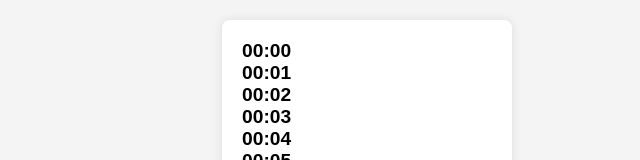
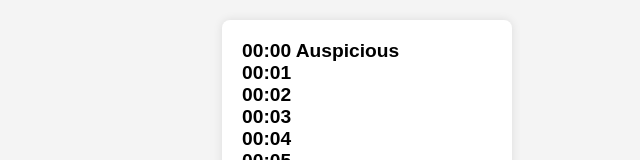
Before and after one commit to vpteruel/comp1073-24f-13157, a plain HTML site: page assignment-2/index.html in a window 1280 px wide. Shown: the top 160 px of the page, without its empty margins (273-913 px from the left). Drawn offline with Linux system fonts and the light colour scheme; a web font is replaced by a local one.

Commit message:
add 00:00 in auspicious

```diff
--- a/assignment-2/index.html
+++ b/assignment-2/index.html
@@ -54,9 +54,10 @@
             so I don't have to create many ifs or one if with many conditions
             */
             const auspicious = [
-                '01:01', '02:02', '03:03', '04:04', '05:05', '06:06', '07:07',
-                '08:08', '09:09', '10:10', '12:12', '13:13', '14:14', '15:15',
-                '16:16', '17:17', '18:18', '19:19', '20:20', '21:21', '23:23'
+                '00:00', '01:01', '02:02', '03:03', '04:04', '05:05',
+                '06:06', '07:07', '08:08', '09:09', '10:10', '12:12',
+                '13:13', '14:14', '15:15', '16:16', '17:17', '18:18',
+                '19:19', '20:20', '21:21', '23:23'
             ];
             const mostAuspicious = [
                 '11:11', '22:22'
```
